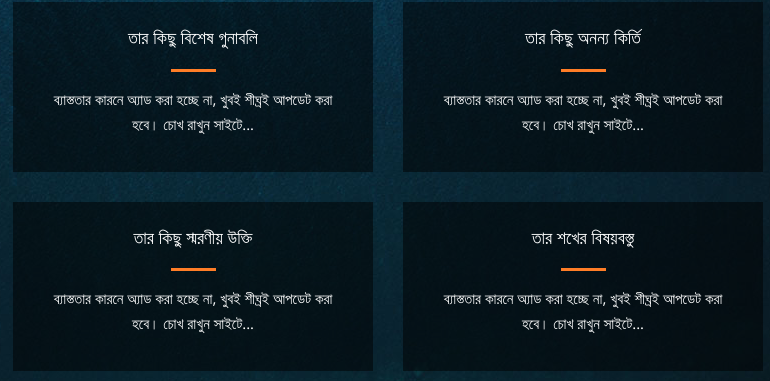
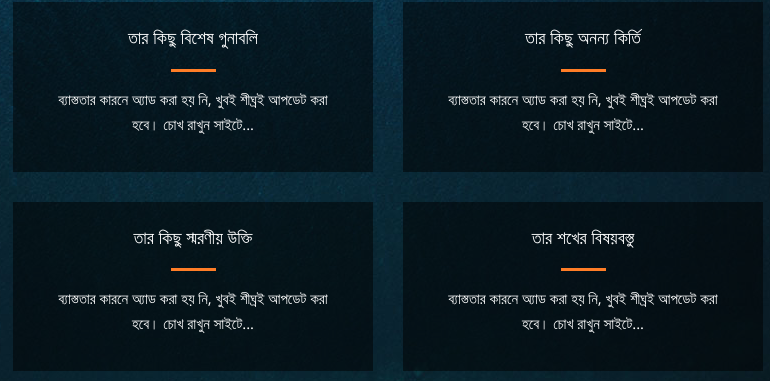
Before and after one commit to mahadi119/mhs-bangla01, a plain HTML site: page index.html in a window 1280 px wide. Shown: the part 918-1299 px from the top of the page, 447-1217 px from the left. Drawn offline with nearby package versions, Linux system fonts and the light colour scheme.

Commit message:
spell correction

```diff
--- a/index.html
+++ b/index.html
@@ -68,28 +68,28 @@
                             <div class="service-item">
                                 <h4>তার কিছু বিশেষ গুনাবলি</h4>
                                 <div class="line-dec"></div>
-                                <p>ব্যাস্ততার কারনে অ্যাড করা হচ্ছে না, খুবই শীঘ্রই আপডেট করা হবে। চোখ রাখুন সাইটে...</p>
+                                <p>ব্যাস্ততার কারনে অ্যাড করা হয় নি, খুবই শীঘ্রই আপডেট করা হবে। চোখ রাখুন সাইটে...</p>
                             </div>
                         </div>
                         <div class="col-md-6">
                             <div class="service-item">
                                 <h4>তার কিছু অনন্য কির্তি</h4>
                                 <div class="line-dec"></div>
-                                <p>ব্যাস্ততার কারনে অ্যাড করা হচ্ছে না, খুবই শীঘ্রই আপডেট করা হবে। চোখ রাখুন সাইটে...</p>
+                                <p>ব্যাস্ততার কারনে অ্যাড করা হয় নি, খুবই শীঘ্রই আপডেট করা হবে। চোখ রাখুন সাইটে...</p>
                             </div>
                         </div>
                         <div class="col-md-6">
                             <div class="service-item">
                                 <h4>তার কিছু স্মরণীয় উক্তি</h4>
                                 <div class="line-dec"></div>
-                                <p>ব্যাস্ততার কারনে অ্যাড করা হচ্ছে না, খুবই শীঘ্রই আপডেট করা হবে। চোখ রাখুন সাইটে...</p>
+                                <p>ব্যাস্ততার কারনে অ্যাড করা হয় নি, খুবই শীঘ্রই আপডেট করা হবে। চোখ রাখুন সাইটে...</p>
                             </div>
                         </div>
                         <div class="col-md-6">
                             <div class="service-item">
                                 <h4>তার শখের বিষয়বস্তু</h4>
                                 <div class="line-dec"></div>
-                                <p>ব্যাস্ততার কারনে অ্যাড করা হচ্ছে না, খুবই শীঘ্রই আপডেট করা হবে। চোখ রাখুন সাইটে...</p>
+                                <p>ব্যাস্ততার কারনে অ্যাড করা হয় নি, খুবই শীঘ্রই আপডেট করা হবে। চোখ রাখুন সাইটে...</p>
                             </div>
                         </div>
                     </div>
```
